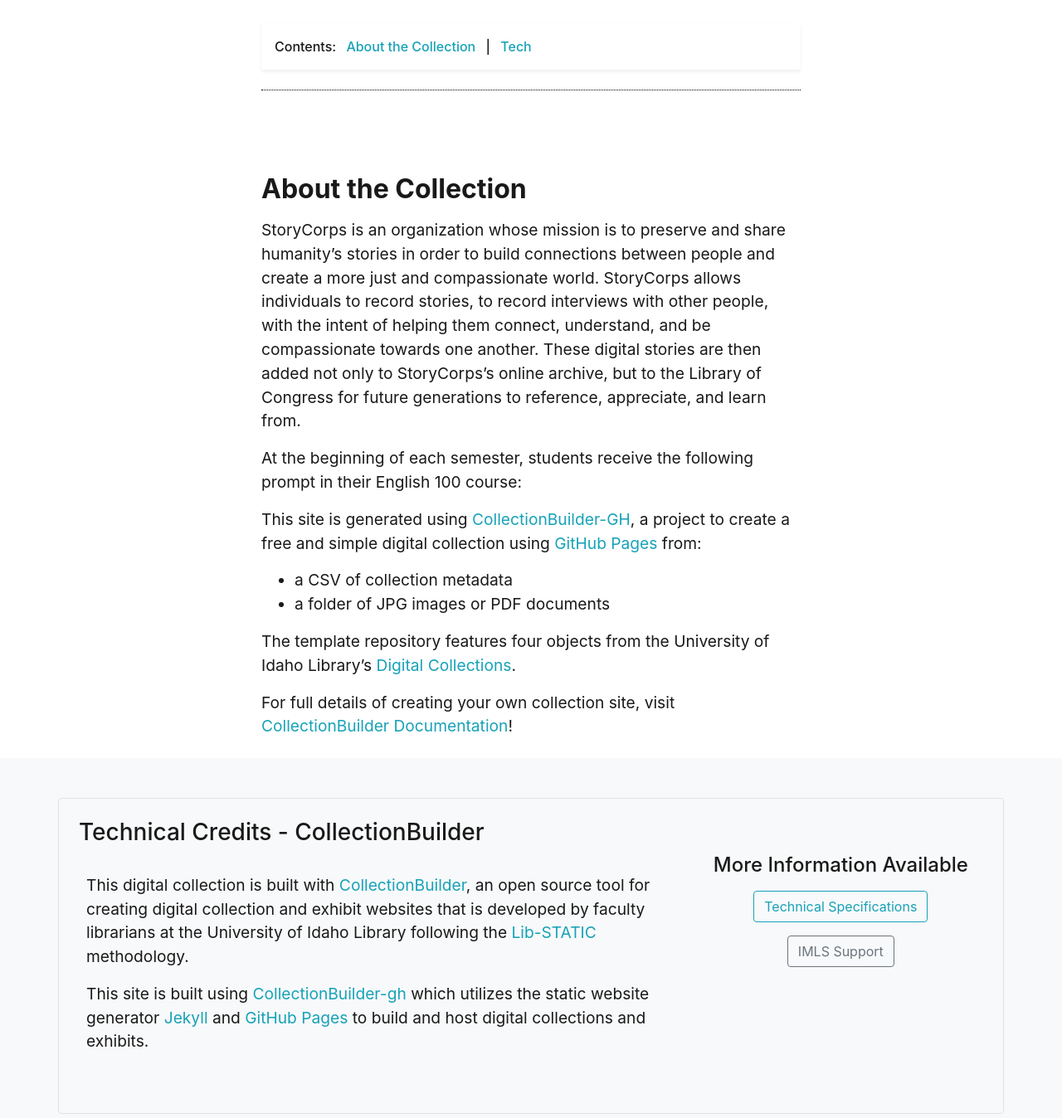
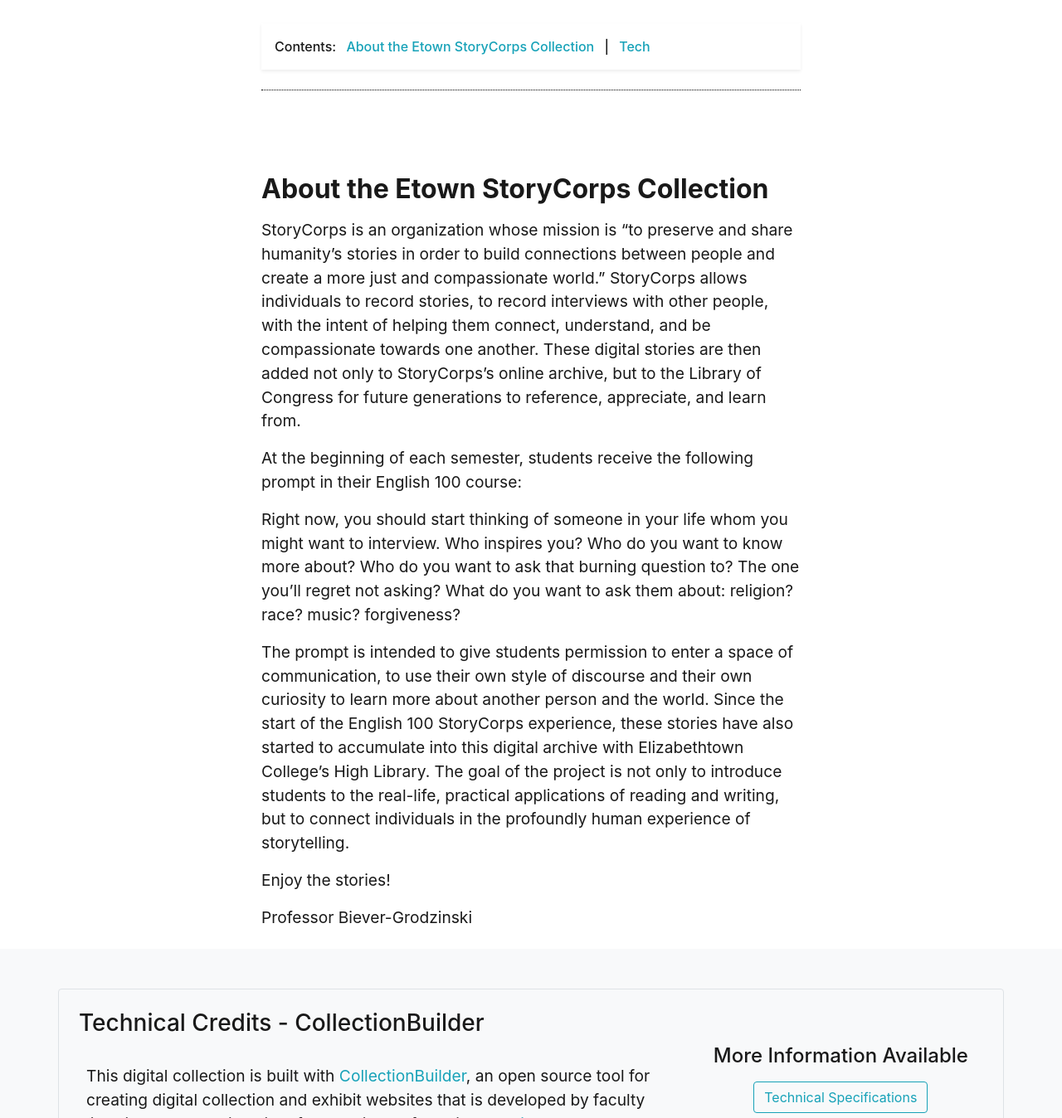
Before and after one commit to EtownHighLibrary/etownstorycorps, a Jekyll site: the page built from pages/about.md, in a window 1280 px wide and 1400 px high, scrolled down 412 px, cut to the strip 52-1400 px from the top of the window. Shown: the whole strip at 83% size. Built offline with Jekyll 4.4.1, drawn with Linux system fonts in a browser that asks for light colours.

Commit message:
Update about.md
Added text to About the Collection

```diff
--- a/pages/about.md
+++ b/pages/about.md
@@ -10,19 +10,18 @@
 
 {% include feature/jumbotron.html objectid="https://cdn.pixabay.com/photo/2015/12/01/20/28/forest-1072828_960_720.jpg" %}
 
-{% include feature/nav-menu.html sections="About the Collection" %}
+{% include feature/nav-menu.html sections="About the Etown StoryCorps Collection" %}
 
-## About the Collection
+## About the Etown StoryCorps Collection
 
-StoryCorps is an organization whose mission is to preserve and share humanity’s stories in order to build connections between people and create a more just and compassionate world. StoryCorps allows individuals to record stories, to record interviews with other people, with the intent of helping them connect, understand, and be compassionate towards one another. These digital stories are then added not only to StoryCorps’s online archive, but to the Library of Congress for future generations to reference, appreciate, and learn from.
+StoryCorps is an organization whose mission is "to preserve and share humanity’s stories in order to build connections between people and create a more just and compassionate world." StoryCorps allows individuals to record stories, to record interviews with other people, with the intent of helping them connect, understand, and be compassionate towards one another. These digital stories are then added not only to StoryCorps’s online archive, but to the Library of Congress for future generations to reference, appreciate, and learn from.
 
 At the beginning of each semester, students receive the following prompt in their English 100 course:
 
-This site is generated using [CollectionBuilder-GH](https://collectionbuilding.github.io/gh/), a project to create a free and simple digital collection using [GitHub Pages](https://pages.github.com/) from:
+Right now, you should start thinking of someone in your life whom you might want to interview. Who inspires you? Who do you want to know more about? Who do you want to ask that burning question to? The one you’ll regret not asking? What do you want to ask them about: religion? race? music? forgiveness?
 
-- a CSV of collection metadata
-- a folder of JPG images or PDF documents
+The prompt is intended to give students permission to enter a space of communication, to use their own style of discourse and their own curiosity to learn more about another person and the world. Since the start of the English 100 StoryCorps experience, these stories have also started to accumulate into this digital archive with Elizabethtown College’s High Library. The goal of the project is not only to introduce students to the real-life, practical applications of reading and writing, but to connect individuals in the profoundly human experience of storytelling.
 
-The template repository features four objects from the University of Idaho Library's [Digital Collections](https://www.lib.uidaho.edu/digital).
+Enjoy the stories!
 
-For full details of creating your own collection site, visit [CollectionBuilder Documentation](https://collectionbuilder.github.io/cb-docs/)!
+Professor Biever-Grodzinski
```
